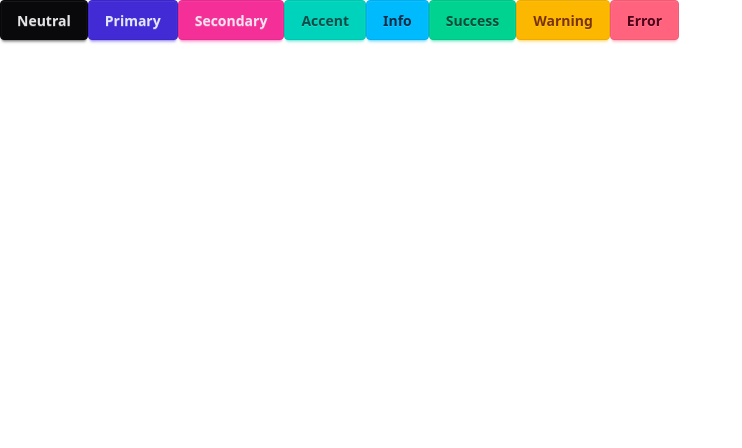
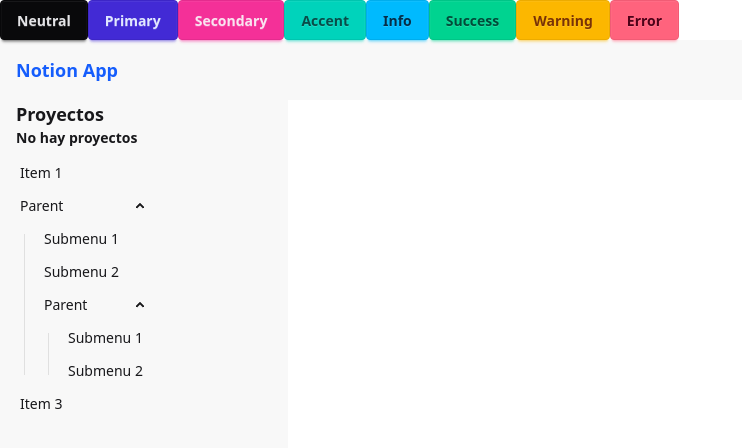
Before and after one commit to inesbetrian/projects-app, a Vue app: page / in a window 1280 px wide. Shown: the top 448 px of the page, without its empty margins (0-742 px from the left). Built offline with nearby package versions, Linux system fonts and the light colour scheme; the HTML template or start-up script is replaced by a standard one.

Commit message:
Creando el menu de la interfaz

```diff
--- /dev/null
+++ b/src/modulorum/commune/components/SupraMenu.vue
@@ -0,0 +1,9 @@
+<template>
+
+    <div class="flex items-center justify-between p-4 bg-base-200">
+
+        <h2 class="text-lg font-bold text-blue-600">Notion App</h2>
+
+    </div>
+
+</template>
--- /dev/null
+++ b/src/modulorum/projects/components/LateralisMenu.vue
@@ -0,0 +1,33 @@
+<template>
+
+    <aside class="bg-base-200 w-72 min-h-screen">
+
+        <h2 class="text-lg font-bold mx-4">Proyectos</h2>
+        <p class="text-sm font-bold mx-4">No hay proyectos</p>
+
+        <ul class="menu">
+        <li><a>Item 1</a></li>
+        <li>
+            <details open>
+            <summary>Parent</summary>
+            <ul>
+                <li><a>Submenu 1</a></li>
+                <li><a>Submenu 2</a></li>
+                <li>
+                <details open>
+                    <summary>Parent</summary>
+                    <ul>
+                    <li><a>Submenu 1</a></li>
+                    <li><a>Submenu 2</a></li>
+                    </ul>
+                </details>
+                </li>
+            </ul>
+            </details>
+        </li>
+        <li><a>Item 3</a></li>
+        </ul>
+
+    </aside>
+
+</template>
--- /dev/null
+++ b/src/modulorum/projects/layouts/ProjectsLayout.vue
@@ -0,0 +1,19 @@
+<template>
+
+    <SupraMenu />
+
+    <main>
+        <LateralisMenu />
+        <RouterView />
+    </main>
+
+</template>
+
+<script lang="ts" setup>
+
+import SupraMenu from '@/modulorum/commune/components/SupraMenu.vue';
+import LateralisMenu from '../components/LateralisMenu.vue';
+
+
+
+</script>
--- a/src/router/index.ts
+++ b/src/router/index.ts
@@ -1,10 +1,15 @@
+import ProjectsLayout from '@/modulorum/projects/layouts/ProjectsLayout.vue'
 import { createRouter, createWebHistory } from 'vue-router'
 
 
 const router = createRouter({
   history: createWebHistory(import.meta.env.BASE_URL),
   routes: [
-
+    {
+      path: '/',
+      name: 'projects',
+      component: ProjectsLayout
+    }
   ],
 })
 
```
